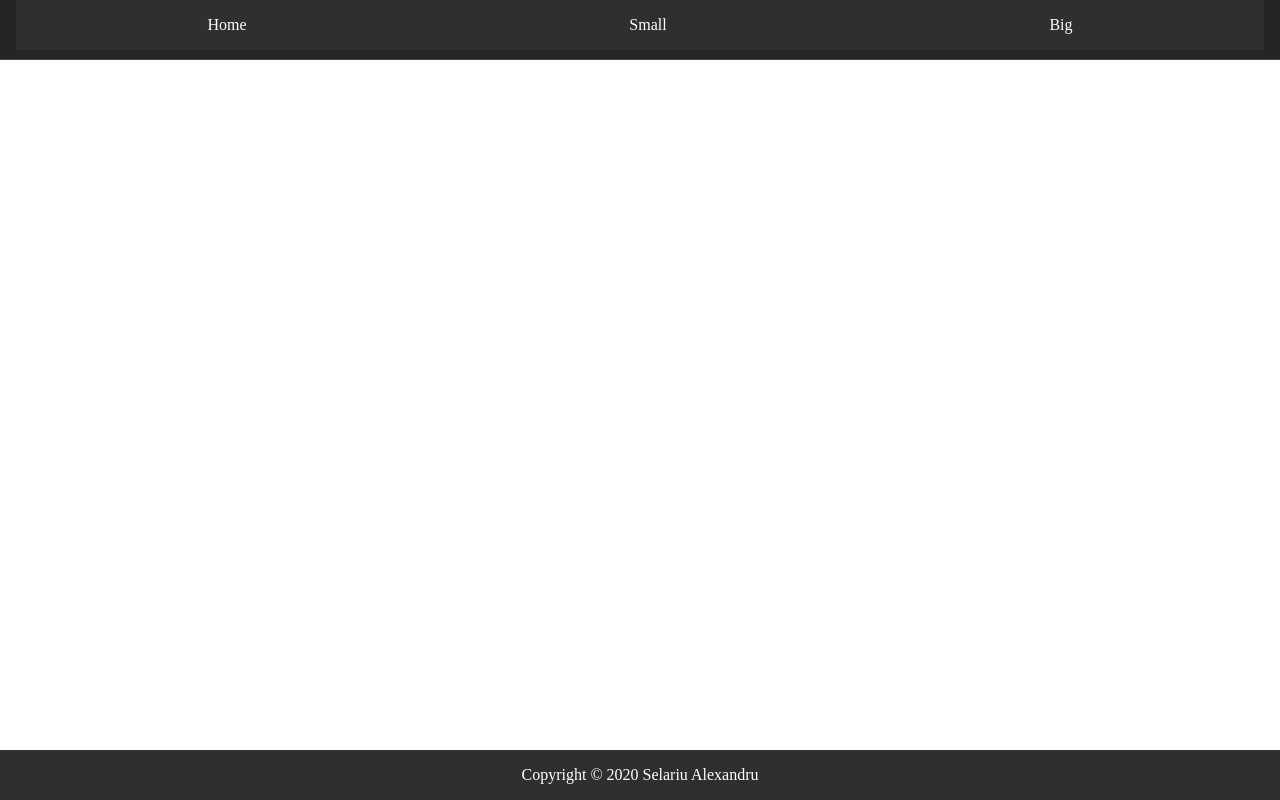
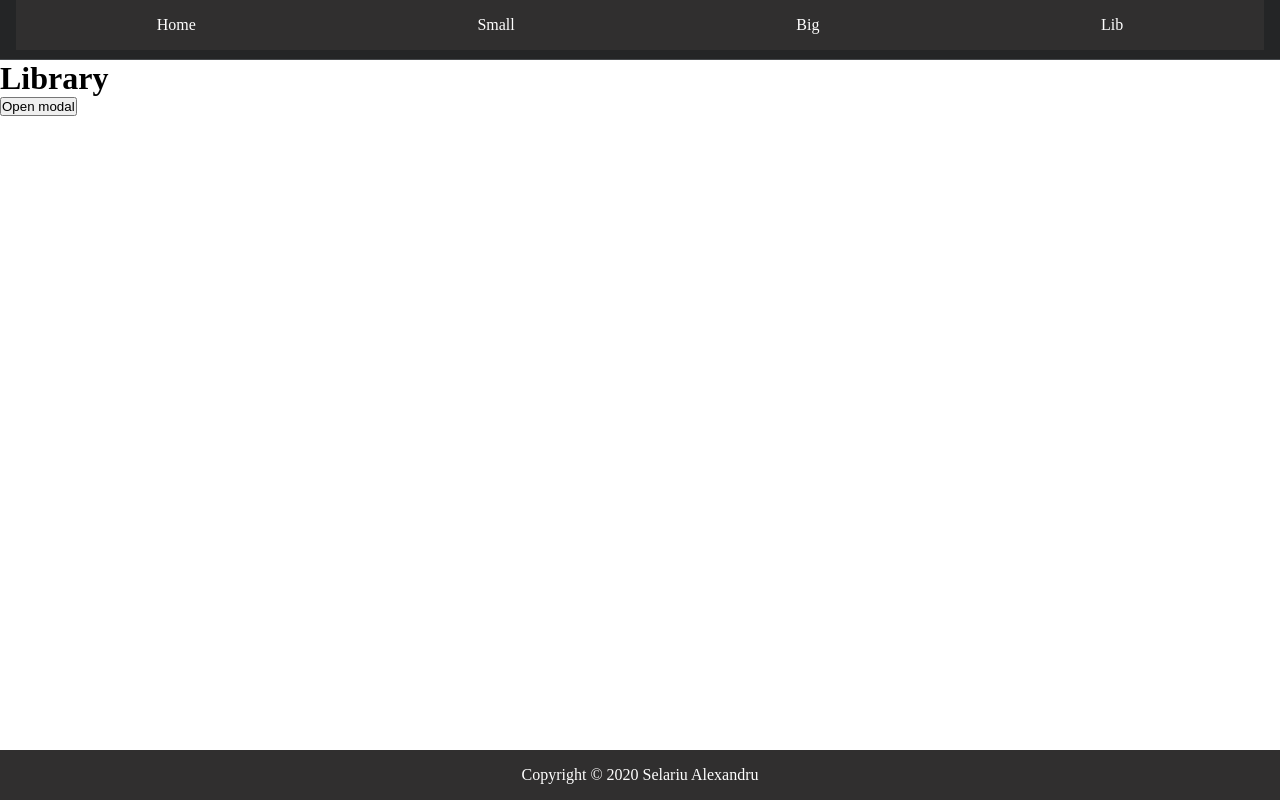
Before and after one commit to SelariuAlex/my-components, a React (Create React App) app: page /lib in a window 1280 px wide. Built offline with nearby package versions, Linux system fonts and the light colour scheme.

Commit message:
exeriment with react-modal

```diff
--- a/package.json
+++ b/package.json
@@ -8,6 +8,7 @@
     "@testing-library/user-event": "^7.2.1",
     "react": "^16.13.1",
     "react-dom": "^16.13.1",
+    "react-modal": "^3.11.2",
     "react-router-dom": "^5.1.2",
     "react-scripts": "3.4.1",
     "react-transition-group": "^4.3.0"
--- a/src/App.js
+++ b/src/App.js
@@ -3,6 +3,7 @@ import { BrowserRouter as Router, Switch, Route } from "react-router-dom";
 import Navbar from "./components/Navbar/Navbar";
 import Home from "./pages/Home/Home";
 import Big from "./pages/Big/Big";
+import Lib from "./pages/Lib/Lib";
 import Small from "./pages/Small/Small";
 import Footer from "./components/Footer/Footer";
 import "./App.css";
@@ -12,14 +13,17 @@ function App() {
     <Router>
       <Navbar />
       <Switch>
-        <Route exact path='/'>
+        <Route exact path="/">
           <Home />
         </Route>
-        <Route exact path='/small'>
+        <Route exact path="/small">
           <Small />
         </Route>
-        <Route exact path='/big'>
+        <Route exact path="/big">
           <Big />
+        </Route>
+        <Route exact path="/lib">
+          <Lib />
         </Route>
       </Switch>
       <Footer />
--- /dev/null
+++ b/src/components/Lib/Modal/ReactModal.js
@@ -0,0 +1,43 @@
+import React, { useState } from "react";
+import Modal from "react-modal";
+
+Modal.setAppElement("#root");
+
+function ReactModal() {
+  const [modalIsOpen, setModalIsOpen] = useState(false);
+
+  const modalHandler = () => {
+    setModalIsOpen(!modalIsOpen);
+  };
+
+  return (
+    <div>
+      <button onClick={modalHandler}>Open modal</button>
+      <Modal
+        isOpen={modalIsOpen}
+        onRequestClose={() => setModalIsOpen(false)}
+        style={{
+          overlay: {
+            backgroundColor: "grey",
+          },
+          content: {
+            color: "brown",
+          },
+        }}
+      >
+        <h2>Modal title</h2>
+        <p>
+          Lorem ipsum dolor sit amet consectetur adipisicing elit. Aperiam non
+          nesciunt maxime molestias praesentium. Iusto fuga corporis sequi, quod
+          sint earum repellat ullam, dolore illo asperiores nulla. Possimus,
+          maiores cum?
+        </p>
+        <div>
+          <button onClick={modalHandler}>Close Modal</button>
+        </div>
+      </Modal>
+    </div>
+  );
+}
+
+export default ReactModal;
--- a/src/components/Navbar/Navbar.js
+++ b/src/components/Navbar/Navbar.js
@@ -4,16 +4,19 @@ import "./Navbar.css";
 
 const Navbar = () => {
   return (
-    <nav className='navbar'>
+    <nav className="navbar">
       <ul>
-        <li className='navbar__item'>
-          <Link to='/'>Home</Link>
+        <li className="navbar__item">
+          <Link to="/">Home</Link>
         </li>
-        <li className='navbar__item'>
-          <Link to='/small'>Small</Link>
+        <li className="navbar__item">
+          <Link to="/small">Small</Link>
         </li>
-        <li className='navbar__item'>
-          <Link to='/big'>Big</Link>
+        <li className="navbar__item">
+          <Link to="/big">Big</Link>
+        </li>
+        <li className="navbar__item">
+          <Link to="/lib">Lib</Link>
         </li>
       </ul>
     </nav>
--- /dev/null
+++ b/src/pages/Lib/Lib.js
@@ -0,0 +1,13 @@
+import React from "react";
+import ReactModal from "../../components/Lib/Modal/ReactModal";
+
+const Lib = () => {
+  return (
+    <div>
+      <h1>Library</h1>
+      <ReactModal />
+    </div>
+  );
+};
+
+export default Lib;
```
Also changed, not shown: 1 other file (tests, documents, lock files or other folders).
